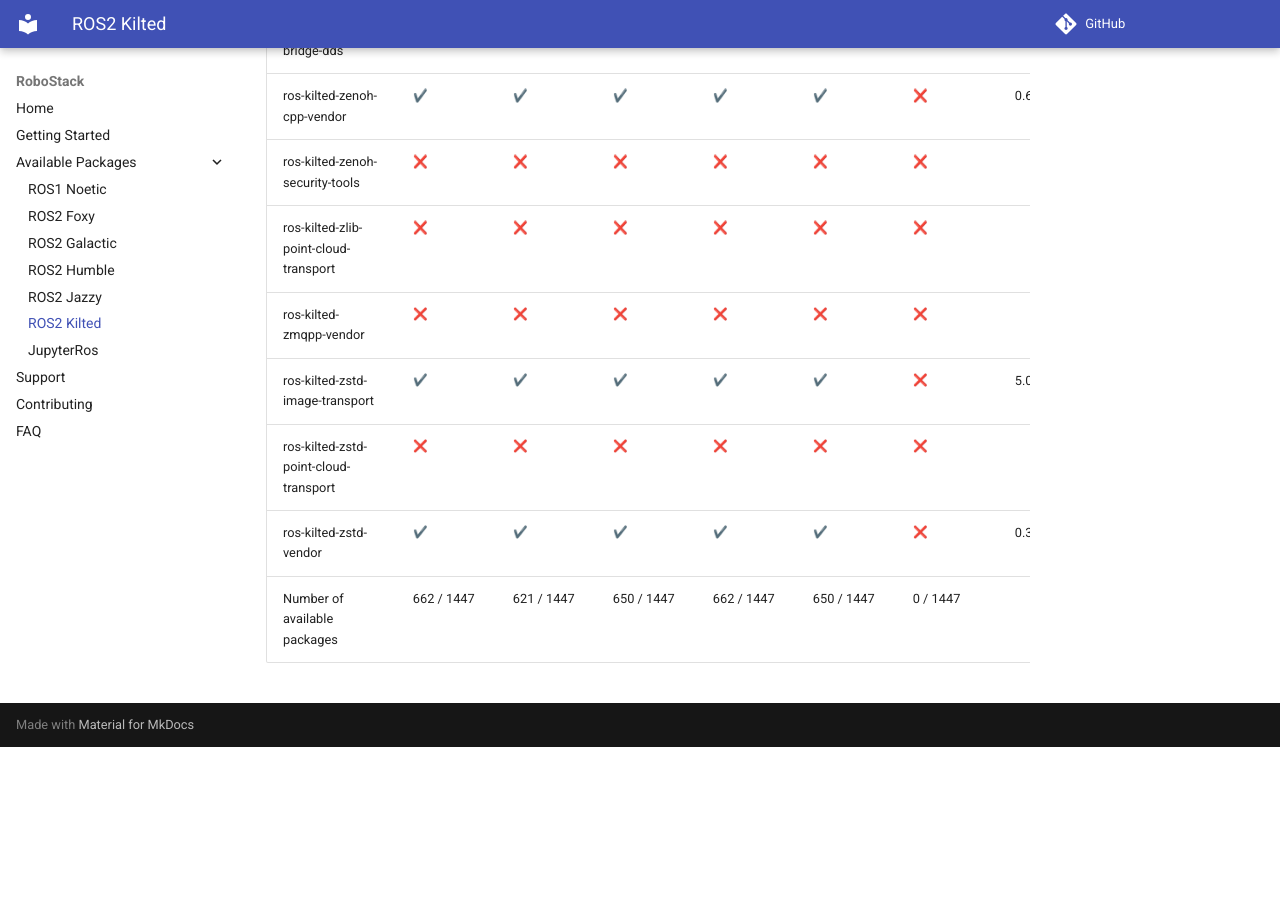
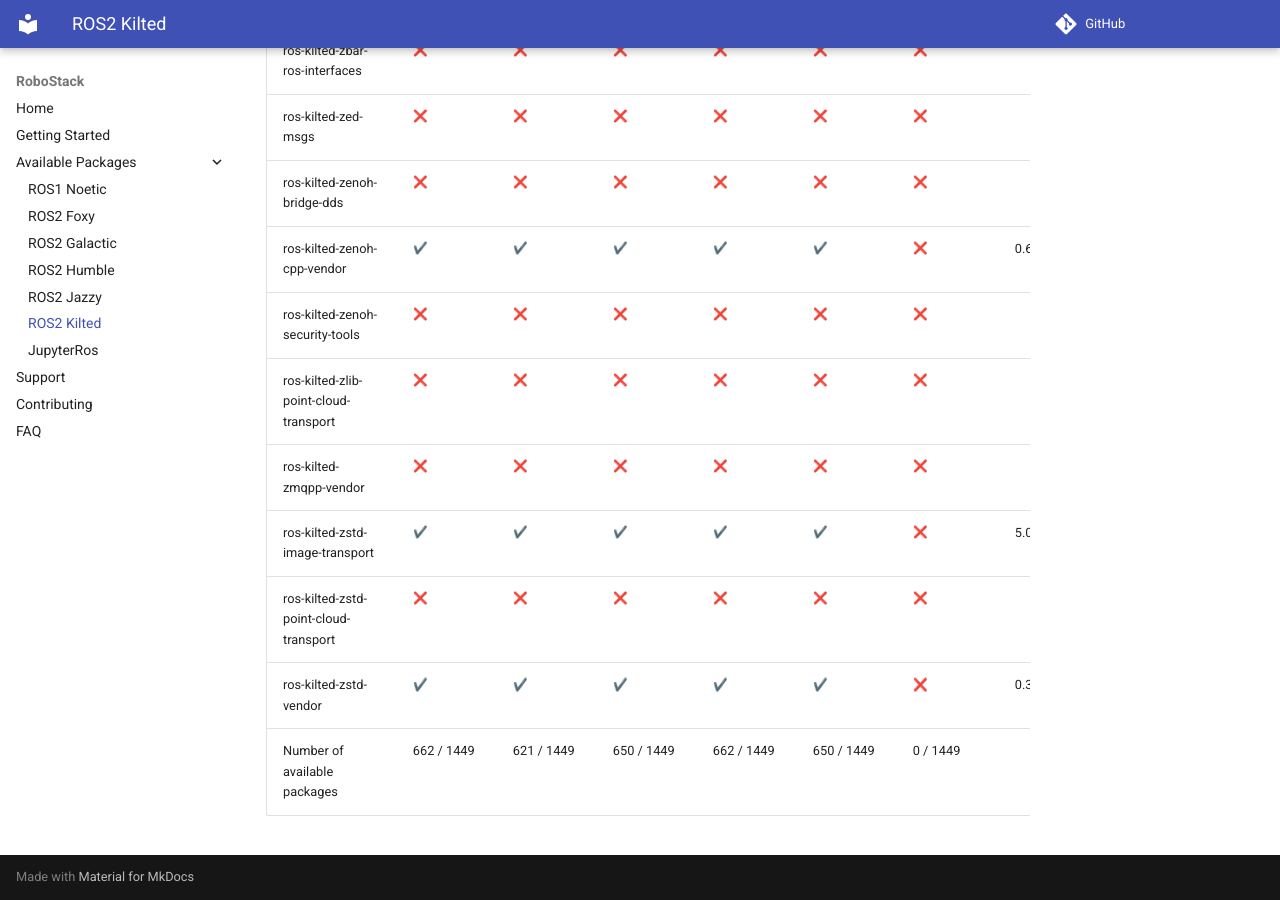
Before and after one commit to RoboStack/robostack.github.io, an MkDocs documentation site: the page built from docs/kilted.md, in a window 1280 px wide and 900 px high, scrolled down 105376 px. Built offline with MkDocs 1.6.1 and Material for MkDocs 9.7.7, drawn with Linux system fonts in a browser that asks for light colours; emoji names are drawn with the system emoji font; comment, search, counter and statistics services are not loaded; before the commit the page ends 106123 px from its top, so only the background shows below that; some of the changed text lies outside the part shown.

Commit message:
Update tables

```diff
--- a/docs/kilted.md
+++ b/docs/kilted.md
@@ -1447,4 +1449,4 @@
 | ros-kilted-zstd-image-transport | :heavy_check_mark: { data-sort='1' } | :heavy_check_mark: { data-sort='1' } | :heavy_check_mark: { data-sort='1' } | :heavy_check_mark: { data-sort='1' } | :heavy_check_mark: { data-sort='1' } | :x: { data-sort='0' } | 5.0.2  |
 | ros-kilted-zstd-point-cloud-transport | :x: { data-sort='0' } | :x: { data-sort='0' } | :x: { data-sort='0' } | :x: { data-sort='0' } | :x: { data-sort='0' } | :x: { data-sort='0' } |   |
 | ros-kilted-zstd-vendor | :heavy_check_mark: { data-sort='1' } | :heavy_check_mark: { data-sort='1' } | :heavy_check_mark: { data-sort='1' } | :heavy_check_mark: { data-sort='1' } | :heavy_check_mark: { data-sort='1' } | :x: { data-sort='0' } | 0.32.0  |
-| Number of available packages |  662 / 1447 | 621 / 1447 | 650 / 1447 | 662 / 1447 | 650 / 1447 | 0 / 1447 |
+| Number of available packages |  662 / 1449 | 621 / 1449 | 650 / 1449 | 662 / 1449 | 650 / 1449 | 0 / 1449 |
```
Also changed, not shown: other parts of docs/kilted.md (+2 -0 lines), docs/jazzy.md (+2 -1 lines).
